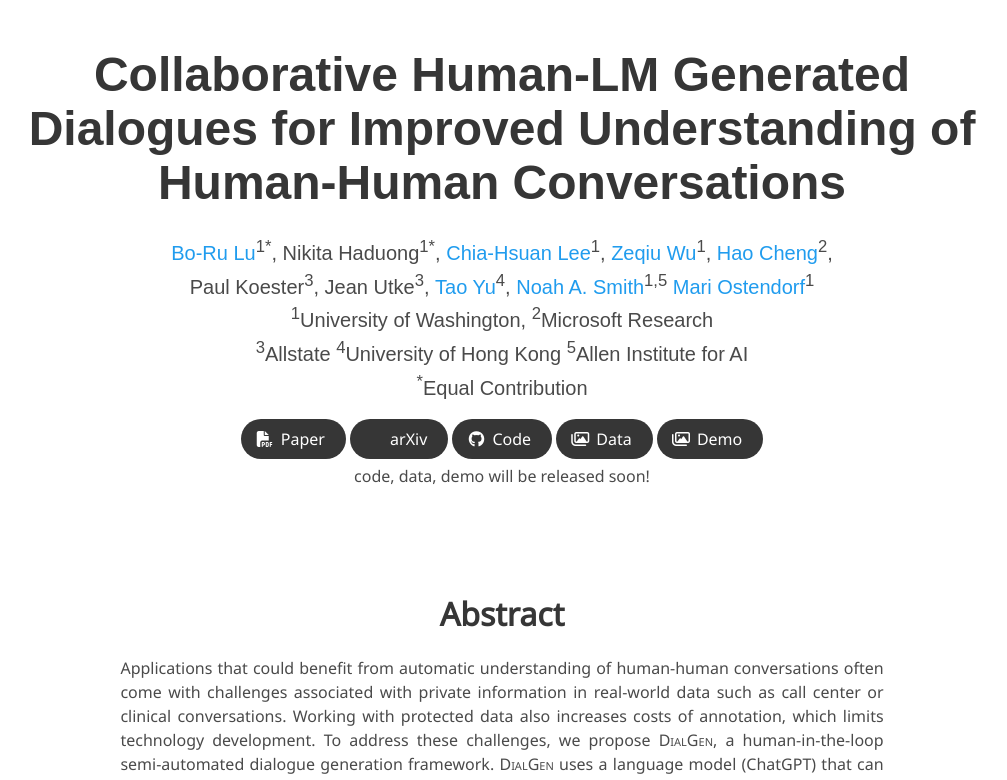
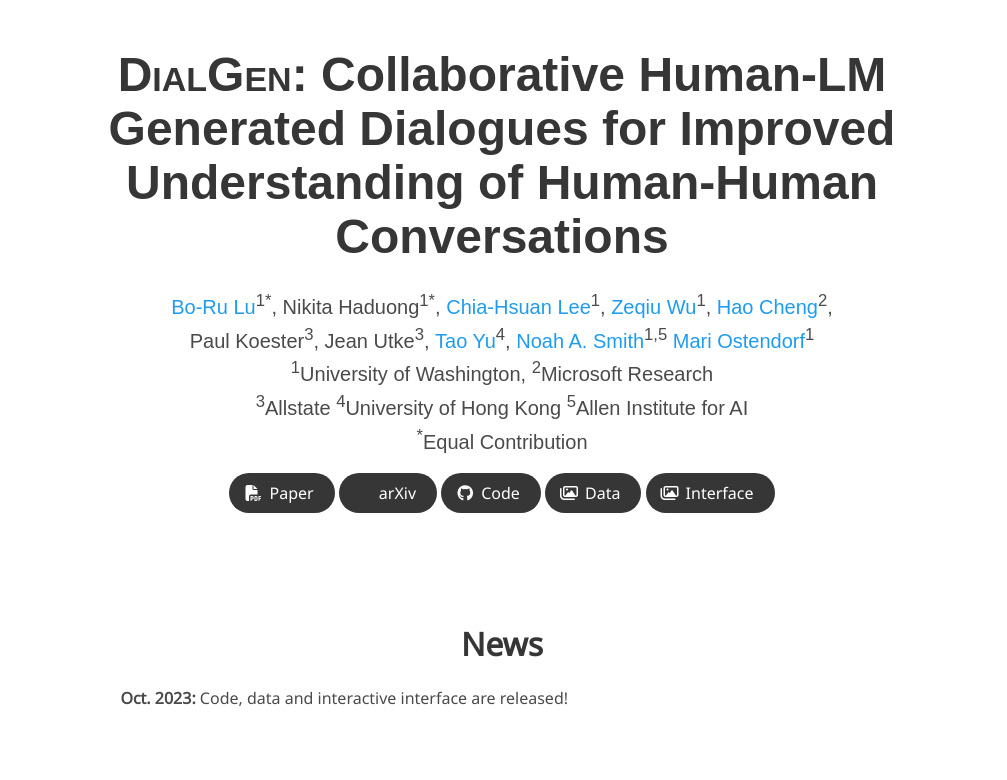
Before and after one commit to boru-roylu/DialGen, a plain HTML site: page index.html in a window 1280 px wide. Shown: the top 780 px of the page, without its empty margins (138-1145 px from the left). Drawn offline with nearby package versions, Linux system fonts and the light colour scheme; some packages are replaced by stand-ins of ours; some icons are missing; a web font is replaced by a local one.

Commit message:
Add data and model

```diff
--- a/index.html
+++ b/index.html
@@ -39,6 +39,13 @@
   <script src="./static/js/bulma-slider.min.js"></script>
   <script src="./static/js/index.js"></script>
   <script type="text/javascript" async="" src="https://cdnjs.cloudflare.com/ajax/libs/mathjax/2.7.4/MathJax.js?config=TeX-MML-AM_CHTML"></script>
+
+  <style>
+    .small-caps {
+        font-variant: small-caps;
+    }
+  </style>
+
 </head>
 
 <body>
@@ -89,7 +96,7 @@
       <div class="container is-max-desktop">
         <div class="columns is-centered">
           <div class="column has-text-centered">
-            <h1 class="title is-1 publication-title">Collaborative Human-LM Generated Dialogues for Improved
+            <h1 class="title is-1 publication-title"><span class="small-caps">DialGen</span>: Collaborative Human-LM Generated Dialogues for Improved
               Understanding of Human-Human Conversations</h1>
             <div class="is-size-5 publication-authors">
               <span class="author-block">
@@ -162,7 +169,7 @@
               </span> -->
                 <!-- Code Link. -->
                 <span class="link-block">
-                  <a href="https://nlp.borulu.com/dialgen" class="external-link button is-normal is-rounded is-dark">
+                  <a href="https://github.com/boru-roylu/DialGenModel/tree/main" class="external-link button is-normal is-rounded is-dark">
                     <span class="icon">
                       <i class="fab fa-github"></i>
                     </span>
@@ -171,7 +178,7 @@
                 </span>
                 <!-- Dataset Link. -->
                 <span class="link-block">
-                  <a href="https://boru-roylu.github.io/DialGen/releases/tag/1.0"
+                  <a href="https://github.com/boru-roylu/DialGenModel/tree/main/dialgen_data/v1.0"
                     class="external-link button is-normal is-rounded is-dark">
                     <span class="icon">
                       <i class="far fa-images"></i>
@@ -181,22 +188,37 @@
                 </span>
                 <!-- Interactive Data Generation website Link. -->
                 <span class="link-block">
-                  <a href="https://boru-roylu.github.io/DialGen"
+                  <a href="https://github.com/boru-roylu/DialGenFramework"
                     class="external-link button is-normal is-rounded is-dark">
                     <span class="icon">
                       <i class="far fa-images"></i>
                     </span>
-                    <span>Demo</span>
+                    <span>Interface</span>
                   </a>
                 </span>
               </div>
-              <p>code, data, demo will be released soon!</p>
             </div>
           </div>
         </div>
       </div>
     </div>
   </section>
+
+  <section class="section">
+    <div class="container is-max-desktop">
+      <!-- News. -->
+      <div class="columns is-centered has-text-centered">
+        <div class="column is-four-fifths">
+          <h2 class="title is-3">News</h2>
+          <div class="content has-text-justified">
+              <p><b>Oct. 2023:</b> Code, data and interactive interface are released!</p>
+          </div>
+        </div>
+      </div>
+      <!--/ News. -->
+    </div>
+  </section>
+
 
 
   <section class="section">
```
Also changed, not shown: static/img/dg_results.jpg.
